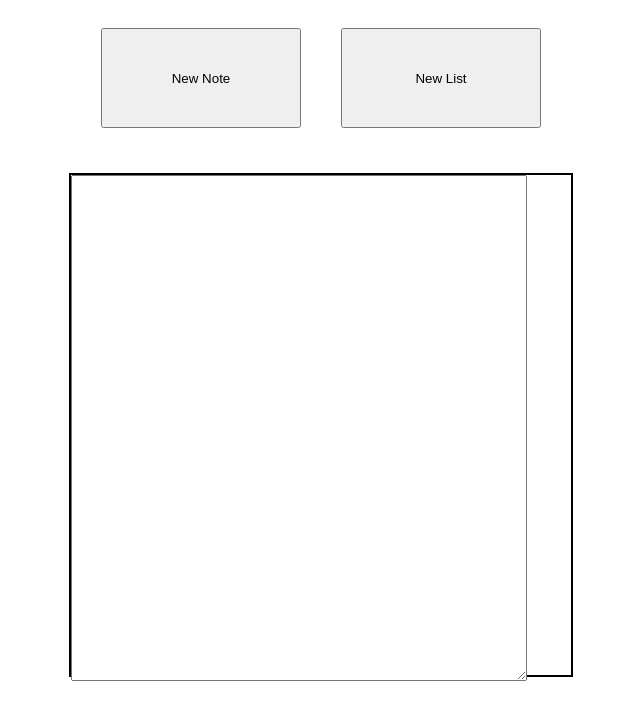
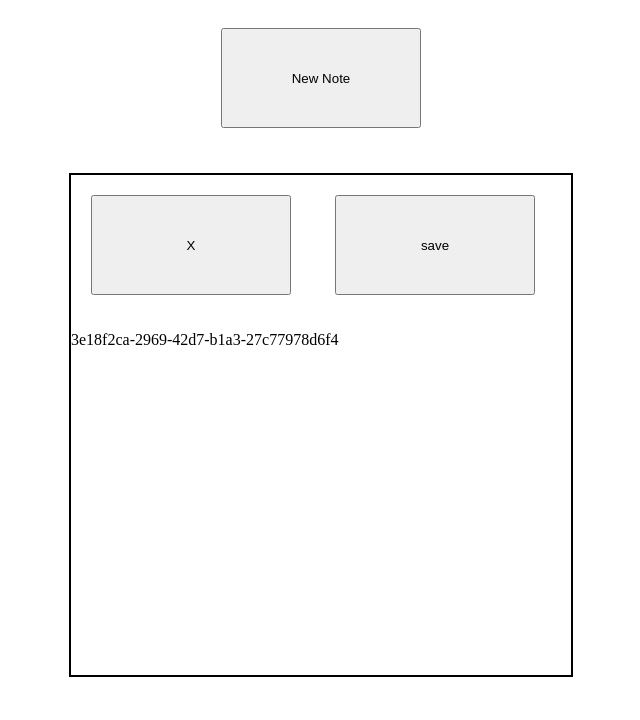
Before and after one commit to ffayffay/keep-app, a plain HTML site: page index.html in a window 1280 px wide. Both pictures are taken after a click on the button "New Note". Shown: the whole page, without its empty margins (319-959 px from the left). Drawn offline with Linux system fonts and the light colour scheme.

Commit message:
Rewrote main javascript for app

```diff
--- a/app.js
+++ b/app.js
@@ -1,56 +1,43 @@
+const noteButton = document.getElementById('note-button');
+const notesWrapper = document.getElementById('card-wrap');
+let notes = [];
 
-
-
-let noteButton = document.getElementById("note-button");
-let listButton = document.getElementById('list-button');
-
-function noteTemplate() {
-	let template = `
-	<div class="new-div">
-		<textarea></textarea>
-	</div>`;
-	return template
+function uuidv4() {
+  return 'xxxxxxxx-xxxx-4xxx-yxxx-xxxxxxxxxxxx'.replace(/[xy]/g, function(c) {
+    var r = Math.random() * 16 | 0, v = c == 'x' ? r : (r & 0x3 | 0x8);
+    return v.toString(16);
+  });
 }
 
-function listTemplate() {
-	let template = `
-	<div class="new-div">
-		<ul id="ul">
-			<li>
-				<input type="checkbox">
-				<input type="text">
-			</li>
-		</ul>
-	</div>`;
-	return template
+function newNote() {
+	const note = {
+		id: uuidv4(),
+		text: "",
+		date: new Date()
+	}
+
+	notes.push(note);
+	renderNotes();
+	console.log(notes);
 }
 
-function checkboxTemplate() {
-	let template = `
-	<li>
-		<input type="checkbox">
-		<input type="text" id="input">
-	</li>
-	`
-	return template
+function deleteNote(id) {
+	notes = notes.filter(n => n.id !== id);
+	renderNotes();
+	console.log('yes')
 }
 
-function displayNote() {
-	let cardContainer = document.getElementById("card-wrap");
-	cardContainer.insertAdjacentHTML("beforeend", noteTemplate());
+function createNoteTemplate(note) {
+	return `<div class="note-card">
+				<button onclick="deleteNote('${note.id}')">X</button>
+				<button>save</button>
+				<p>${note.id}</p>
+			</div>`
 }
 
-function displayCheckbox() {
-	let cardContainer = document.getElementById("card-wrap");
-	cardContainer.insertAdjacentHTML("beforeend", listTemplate());
+function renderNotes() {
+	const notehtml = notes.map(note => createNoteTemplate(note));
+	notesWrapper.innerHTML = notehtml;
 }
 
-noteButton.addEventListener("click", displayNote);
-listButton.addEventListener("click", displayCheckbox);
-
-listButton.addEventListener('keypress', function (e) {
-	debugger
-    if (e.keycode === 13) {
-      document.getElementById('input').insertAdjacentHTML("beforeend", checkboxTemplate())
-    }
-});
+noteButton.addEventListener("click", newNote);
--- a/index.html
+++ b/index.html
@@ -9,10 +9,13 @@
 	<div class="main-wrap">
 		<div class="button-wrap">
 			<button id="note-button">New Note</button>
-			<button id="list-button">New List</button>
 		</div>
 
-		<div id="card-wrap" class="card-wrap"></div>
+		<div id="card-wrap" class="card-wrap">
+
+
+
+		</div>
 	</div>
 
 
--- a/main.css
+++ b/main.css
@@ -19,7 +19,7 @@ button {
 	flex-wrap: wrap;
 }
 
-.new-div {
+.note-card {
 	border: 2px solid black;
 	width: 500px;
 	height: 500px;
@@ -28,7 +28,7 @@ button {
 
 textarea {
 	width: 90%;
-	height: 100%;
+	height: 60%;
 }
 
 ul {
```
